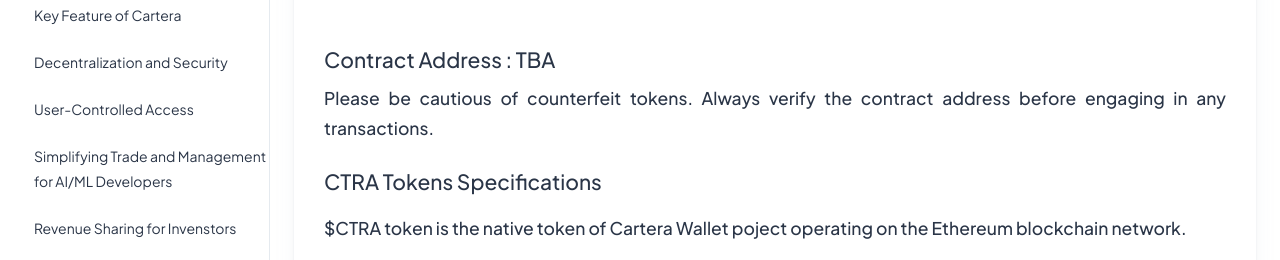
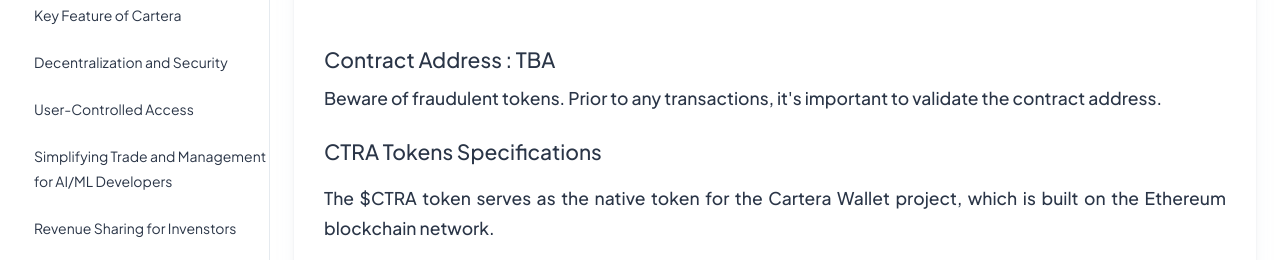
Before and after one commit to maulanabadarin123/cartera, a website: page tokenomics.html in a window 1280 px wide. Shown: the part 242-502 px from the top of the page. Drawn offline with Linux system fonts and the light colour scheme.

Commit message:
revision 3

```diff
--- a/tokenomics.html
+++ b/tokenomics.html
@@ -132,13 +132,13 @@
                 <h4 style="line-height: 30px; text-align:justify;">Contract Address :
                   TBA
                 </h4>
-                <h5 style="line-height: 30px; text-align:justify;" class="mb-4">Please be cautious of counterfeit tokens. Always verify the contract address before engaging in any transactions.
+                <h5 style="line-height: 30px; text-align:justify;" class="mb-4">Beware of fraudulent tokens. Prior to any transactions, it's important to validate the contract address.
                 </h5>
                 <h4 class="mb-3 mt-3" style="line-height: 30px;text-align:justify;">
                   CTRA Tokens Specifications
                  </h4>
                  <h5 class="mb-3" style="line-height: 30px;text-align:justify;">
-                   $CTRA token is the native token of Cartera Wallet poject operating on the Ethereum blockchain network.
+                  The $CTRA token serves as the native token for the Cartera Wallet project, which is built on the Ethereum blockchain network.
                  </h5>
                <div class="mt-5 mb-3">
                 <h1>Token Distribution</h1>
```
